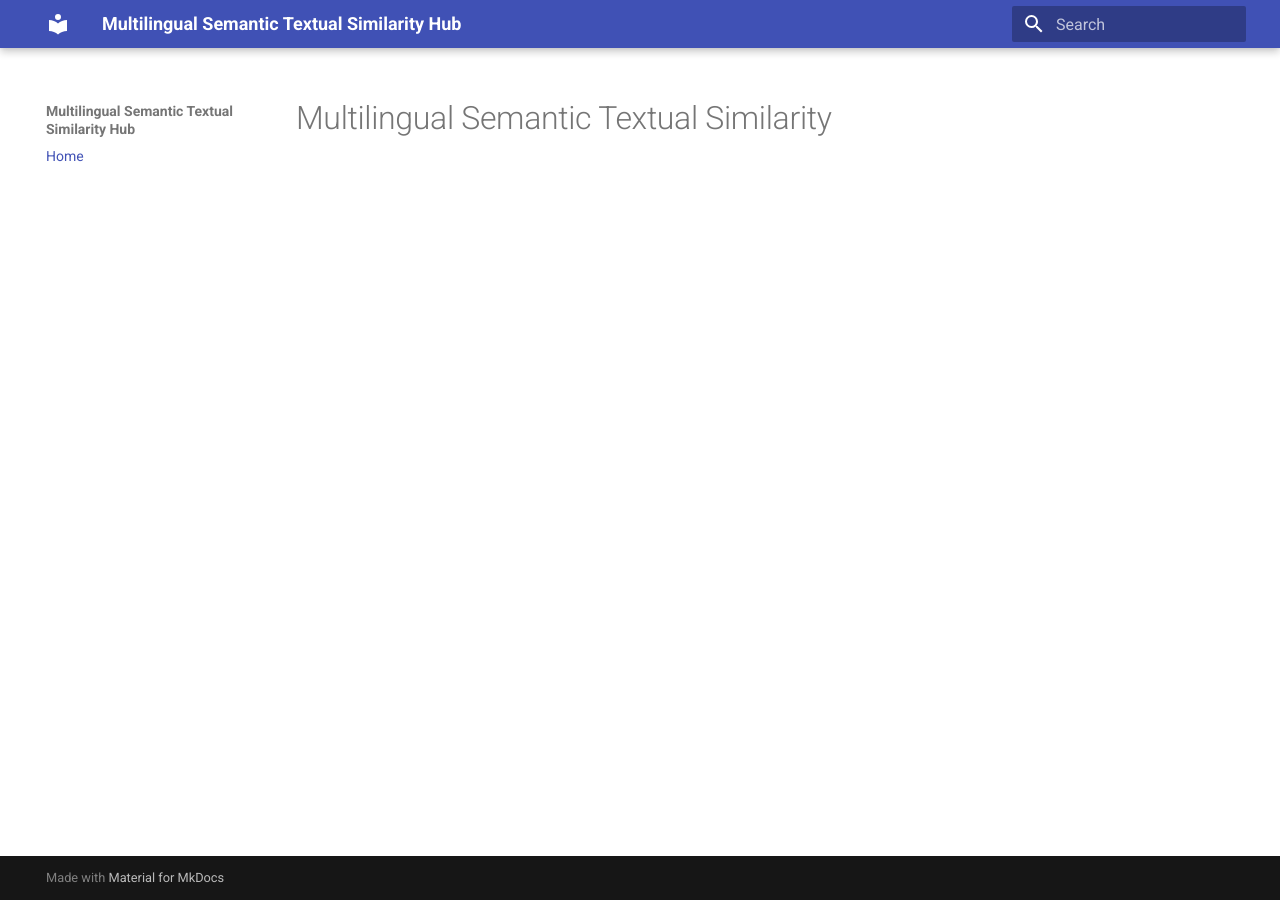
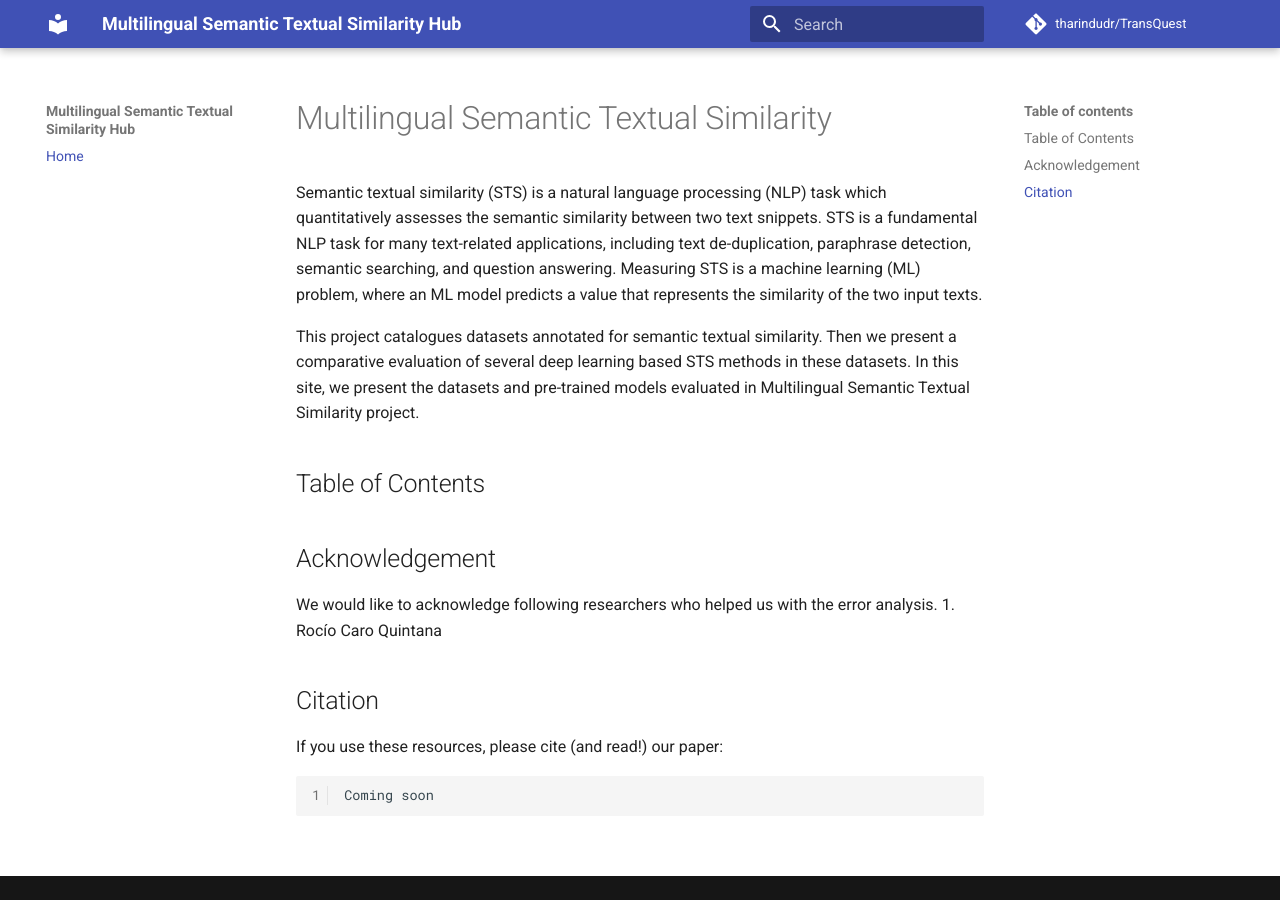
Before and after one commit to TharinduDR/Multilingual-Semantic-Textual-Similarity, an MkDocs documentation site: the page built from docs/index.md, in a window 1280 px wide. Built offline with MkDocs 1.6.1 and Material for MkDocs 9.7.7, drawn with Linux system fonts in a browser that asks for light colours; comment, search, counter and statistics services are not loaded.

Commit message:
015: Adding Documentation

````diff
--- a/docs/index.md
+++ b/docs/index.md
@@ -1 +1,19 @@
 # Multilingual Semantic Textual Similarity
+Semantic textual similarity (STS) is a natural language processing (NLP) task which quantitatively assesses the semantic similarity between two text snippets. STS is a fundamental NLP task for many text-related applications, including text de-duplication, paraphrase detection, semantic searching, and question answering. Measuring STS is a machine learning (ML) problem, where an ML model predicts a value that represents the similarity of the two input texts.
+
+This project catalogues datasets annotated for semantic textual similarity. Then we present a comparative evaluation of several deep learning based STS methods in these datasets. In this site, we present the datasets and pre-trained models evaluated in Multilingual Semantic Textual Similarity project.
+
+## Table of Contents
+
+
+## Acknowledgement
+We would like to acknowledge following researchers who helped us with the error analysis.
+1. Rocío Caro Quintana
+
+
+## Citation
+If you use these resources, please cite (and read!) our paper:
+
+```bash
+Coming soon
+```
--- a/mkdocs.yml
+++ b/mkdocs.yml
@@ -2,3 +2,21 @@ site_name: Multilingual Semantic Textual Similarity Hub
 nav:
     - Home: index.md
 theme: material
+
+icon:
+    repo: fontawesome/brands/github
+repo_url: https://github.com/TharinduDR/TransQuest
+repo_name: tharindudr/TransQuest
+markdown_extensions:
+  - admonition
+  - pymdownx.highlight:
+      linenums: true
+      linenums_style: pymdownx.inline
+  - pymdownx.superfences
+  - pymdownx.caret
+  - pymdownx.mark
+  - pymdownx.tilde
+  - pymdownx.betterem:
+        smart_enable: all
+extra:
+  generator: false
````
